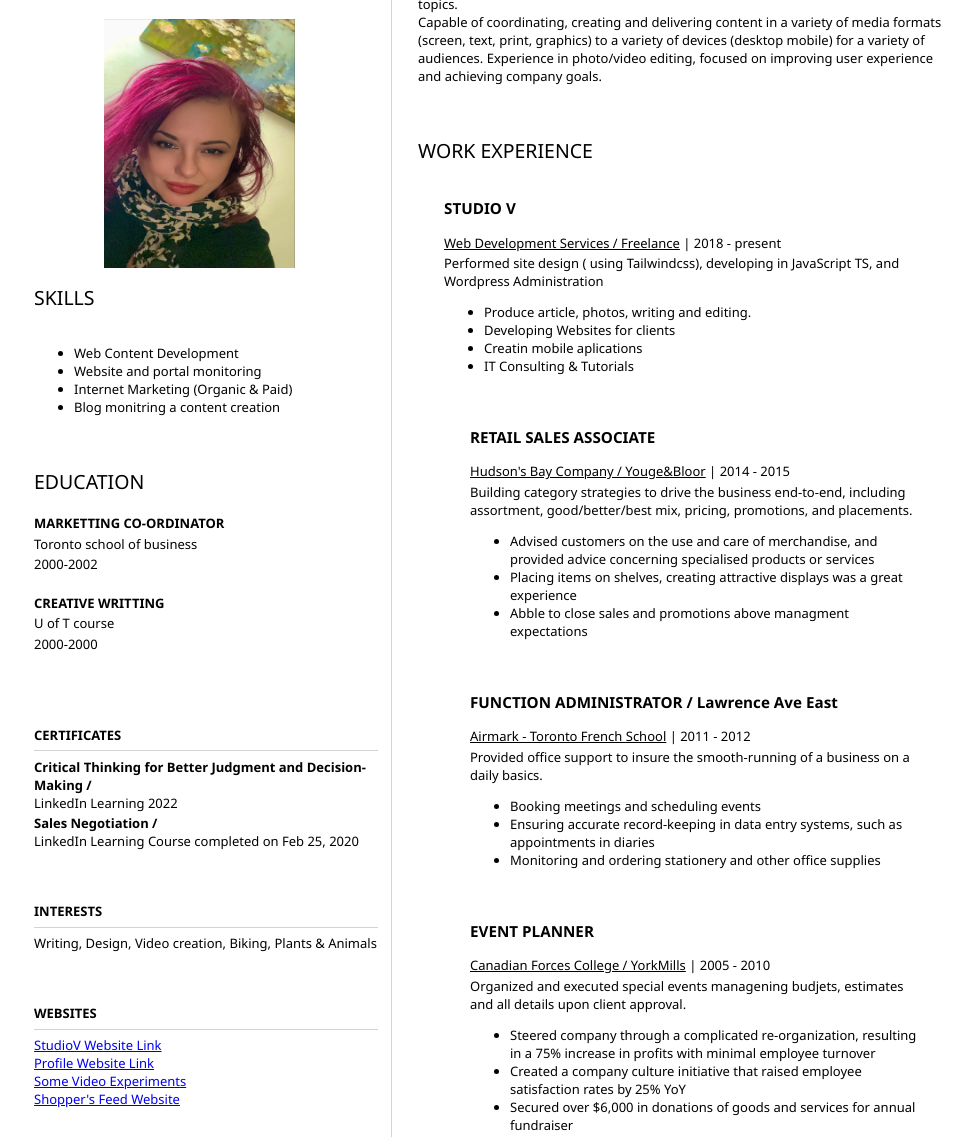
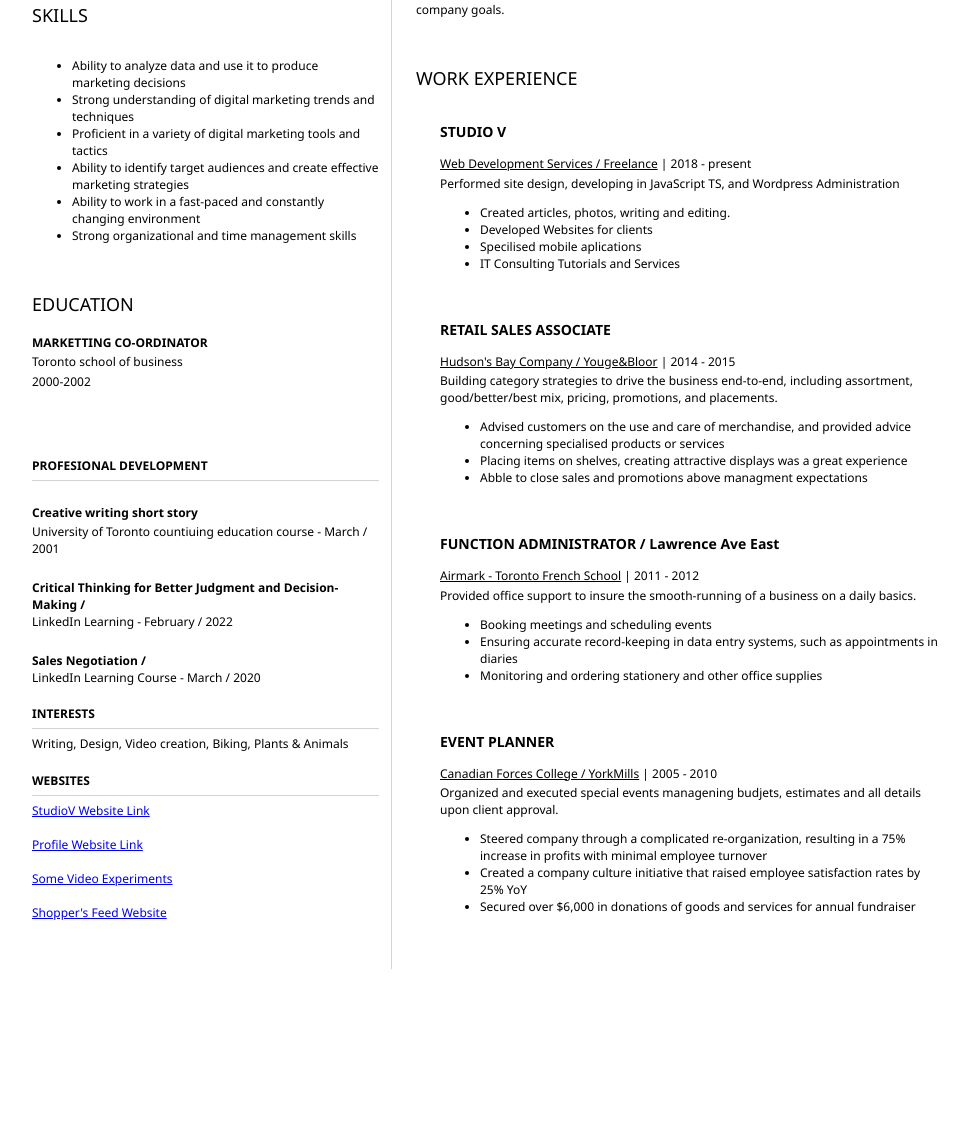
Before and after one commit to vaniadimova/resumecoord, a plain HTML site: page index.html in a window 1280 px wide. Shown: the part 388-1525 px from the top of the page, without its empty margins (152-1120 px from the left). After the commit the page ends 1357 px from the top, so only its background shows below. Drawn offline with Linux system fonts and the light colour scheme.

Commit message:
second commit

```diff
--- a/index.html
+++ b/index.html
@@ -19,6 +19,11 @@
 					<h2>CONTACT</h2>
 					<!-- contact info including social media -->
                     <p>
+                        <i class="fa fa-phone" aria-hidden="true"> + 1 (416) 453-4167</i>
+
+                    </p>
+
+                    <p>
                         <i class="fa fa-envelope" aria-hidden="true"></i>
                         <a href="mailto:ivankadimov8@gmail.com">ivankadimov8@gmail.com</a>
                     </p>
@@ -37,18 +42,17 @@
                     </p>
 				</section>
 
-                    <img class="center" src='./assets/image.jpeg'
-                    alt='profile image'  >
-
 				<section>
 					<h2>SKILLS</h2>
 					<!-- your skills AKA "buzzwords" -->
                     <ul>
-                        <li>Web Content Development</li>
-                        <li>Website and portal monitoring</li>
-                        <li>Internet Marketing (Organic & Paid)</li>
-                        <li>Blog monitring a content creation</li>
-
+                        <li>Ability to analyze data and use it to produce marketing decisions</li>
+                        <li>Strong understanding of digital marketing trends and techniques</li>
+                        <li>Proficient in a variety of digital marketing tools and tactics</li>
+                        <li>Ability to identify target audiences and create effective marketing
+                            strategies</li>
+                        <li>Ability to work in a fast-paced and constantly changing environment</li>
+                        <li>Strong organizational and time management skills</li>
                     </ul>
 				</section>
 				<section>
@@ -61,46 +65,56 @@
                     <p>
                         2000-2002
                     </p><BR>
-                    <b>CREATIVE WRITTING</b>
+
+
+                </section>
+                <section>
+                    <b>PROFESIONAL DEVELOPMENT</b>
+                    <hr>
+                    <br>
+                    <b>Creative writing short story</b>
                     <p>
-                        U of T course
+                        University of Toronto countiuing education course -  March / 2001
                     </p>
                     <p>
-                        2000-2000
+
                     </p><br>
-                </section>
-                <section>
-                    <b>CERTIFICATES</b>
-                    <hr>
+
+
                     <p><b>
                         Critical Thinking for Better Judgment and Decision-Making /</b>
-                        <br> LinkedIn Learning 2022
+                        <br> LinkedIn Learning -  February / 2022
                     </p>
+                    <br>
                     <p><b>
-                        Sales Negotiation /</b> <br>LinkedIn Learning Course completed on Feb 25, 2020</bbr>
+                        Sales Negotiation /</b> <br>LinkedIn Learning Course - March / 2020</br>
                     </p>
-				</section>
-                <section>
+
+                <br>
                     <b>INTERESTS</b><hr>
                   <p>Writing, Design, Video creation, Biking, Plants & Animals</p>
-                </section>
-                <section>
+
+                <br>
                     <b>WEBSITES</b><hr>
-                    <a href="https://studiov-vaniadimova.vercel.app/" target="_blank" rel="noopener">StudioV Website Link</a><br>
-                    <a href="https://vaniad.vercel.app/" target="_blank" rel="noopener">Profile Website Link</a><br>
-                    <a href="https://tuktik.vercel.app/detail/i5xrv82y8D4F2CxksIFsEg" target="_blank" rel="noopener">Some Video Experiments</a><br>
+                    <a href="https://studiov-vaniadimova.vercel.app/" target="_blank" rel="noopener">StudioV Website Link</a><br></br>
+                    <a href="https://vaniad.vercel.app/" target="_blank" rel="noopener">Profile Website Link</a><br></br>
+                    <a href="https://tuktik.vercel.app/detail/i5xrv82y8D4F2CxksIFsEg" target="_blank" rel="noopener">Some Video Experiments</a><br></br>
                     <a href="https://dashboard-ten-lime.vercel.app/" target="_blank" rel="noopener">Shopper's Feed Website</a>
                 </section>
 			</article>
 			<article id="mainRight">
 				<section>
-					<h2>ABOUT</h2>
+					<h2>CARRER PROFILE</h2>
 					<!-- about you -->
-					<p>Internet Marketing Specialist dedicated to driving customer satisfaction and product visibility through highly-targeted online and offline marketing strategies. With passion
+					<p>Internet Marketing Specialist dedicated to driving customer satisfaction and product visibility
+                        through highly-targeted online and offline marketing strategies. With passion
                         for achievement, experience in social media, content development and Internet
-                        marketing strategies.<br> Team oriented, constantly looking for
-                        knowledge, and engaged to bring value to any business environment.Knowledge in information technologies as well as in social media topics.
-                       <br> Capable of coordinating, creating and delivering content in a variety of media
+                        marketing strategies.<br>
+                         Team oriented, constantly looking for
+                        knowledge, and engaged to bring value to any business environment.
+                        Knowledge in information technologies as well as in social media topics.
+                       <br>
+                       Capable of coordinating, creating and delivering content in a variety of media
                         formats (screen, text, print, graphics) to a variety of devices (desktop mobile) for a variety of audiences. Experience in photo/video editing, focused
                         on improving user experience and achieving company goals.
                     </p>
@@ -114,15 +128,15 @@
                     <p><u> Web Development Services / Freelance</u>
                                  |  2018 - present
                     </p>
-                    <p>Performed site design ( using Tailwindcss), developing in JavaScript TS, and Wordpress Administration </p>
+                    <p>Performed site design, developing in JavaScript TS, and Wordpress Administration </p>
                      <ul>
-                        <li>Produce article, photos, writing and editing.</li>
-                        <li>Developing Websites for clients</li>
-                        <li>Creatin mobile aplications</li>
-                        <li>IT Consulting & Tutorials </li>
+                        <li>Created articles, photos, writing and editing.</li>
+                        <li>Developed Websites for clients</li>
+                        <li>Specilised  mobile aplications</li>
+                        <li>IT Consulting Tutorials and Services </li>
                         </ul>
                     </section>
-				<section>
+
                 <section>
 
                   <h3><b>RETAIL SALES ASSOCIATE</b></h3>
--- a/style.css
+++ b/style.css
@@ -1,6 +1,6 @@
 body {
     font-family: 'Segoe UI', Tahoma, Geneva, Verdana, sans-serif;
-    font-size: 13px;
+    font-size: 12px;
     max-width: 960px;
     margin: auto;
 }
```
